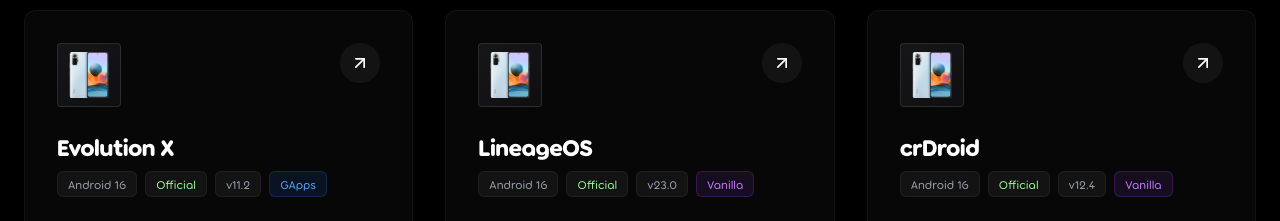
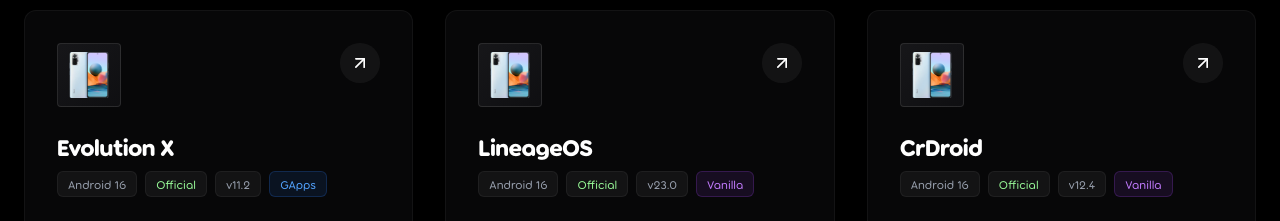
Before and after one commit to Miez12208/Archive, a Next.js app: page / in a window 1280 px wide. Shown: the part 780-1001 px from the top of the page. Built offline with nearby package versions, Linux system fonts and the light colour scheme.

Commit message:
feat: add RomList component to render a list of ROMs.

```diff
--- a/src/components/RomList.tsx
+++ b/src/components/RomList.tsx
@@ -30,7 +30,7 @@
         changelogUrl: '#',
     },
     {
-        name: 'crDroid',
+        name: 'CrDroid',
         version: '12.4',
         androidVersion: '16',
         maintainer: 'Pranav-Vashi',
```
